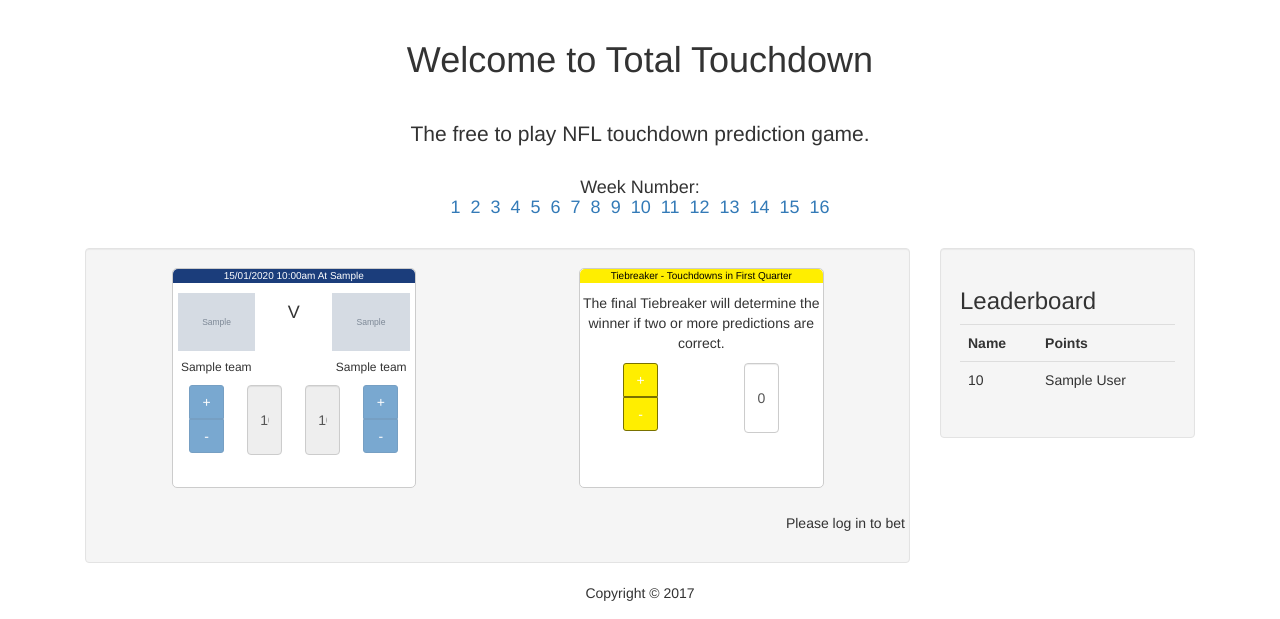
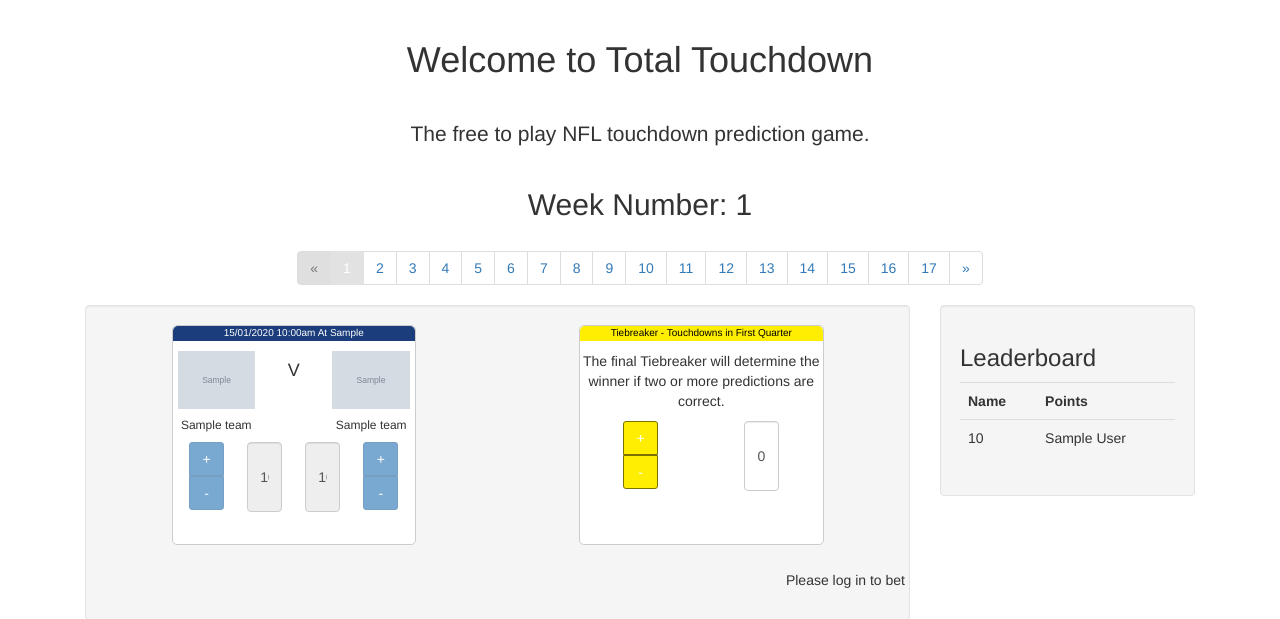
Before and after one commit to MattBarcroft/Total-Touchdowns, a PHP site: page /index.php?week_id=1 in a window 1280 px wide. Shown: the part 101-720 px from the top of the page. Run offline with PHP 8.4, Linux system fonts and the light colour scheme; tables that the repository leaves empty hold one stand-in row (values such as "Sample post"); grey boxes marked "Sample" are stand-in pictures; some libraries are stand-ins or nearby versions.

Commit message:
working on pagination

```diff
--- a/Index.php
+++ b/Index.php
@@ -5,34 +5,57 @@ include("includes/head.php");
   <?php
   include("includes/navbar.php");
   ?>
+  <?php
+  $games = new gamesFactory();
+  $return = $games->most_recent_game_completed();
+  $lastweekarray = $return->fetch();
+  $currentweek = (int)$lastweekarray[0]+1;
+  isset($_GET['week_id']) ? $weekid = $_GET['week_id'] : $weekid = $currentweek;
+  if (isset($weekid)) {
+      $rows = $games->select_games_by_week($weekid);
+  } else {
+      $rows = $games->select_games_by_week($currentweek);
+  }
+
+  ?>
   <div class="container">
 
     <div class="text-center">
       <h1>Welcome to Total Touchdown</h1>
       <p class="lead"> <br>The free to play NFL touchdown prediction game.</p>
         <div class="flex-direction-column div-narrow centre-align">
-      <?php
-      if (isset($_GET['week_id'])) {
-          $weekid = $_GET['week_id'];
-      }
-      echo "<h4>Week Number: ";
-      for ($i = 1; $i < 17; $i++) {
-          echo "&nbsp;<a href=index.php?week_id=$i>".$i."</a>&nbsp;";
-      }
-      echo "<h4>";
+          <?php
+                    echo "<h2>Week Number: ".$weekid."</h2>";
+                    ?>
+      <nav id="week-selector">
+        <ul class="pagination">
+          <li class="page-item <?php echo $weekid <= 1 ? "disabled greyed-out" : ""; ?>">
+            <a class="page-link"  href="<?php echo "index.php?week_id=".($weekid-1); ?>" aria-label="Previous">
+              <span aria-hidden="true">&laquo;</span>
+              <span class="sr-only">Previous</span>
+            </a>
+          </li>
+          <?php
+            for ($i = 1; $i <= 17; $i++) {
+                echo "<li class='page-item";
+                echo (int)$weekid == $i ? " active" : " ";
+                echo $i < $currentweek  ? " completed-game" : " ";
+                echo "'><a class='page-link' href='index.php?week_id=".$i."'>".$i."</a></li>";
+            }
+            ?>
 
-      ?>
+          <li class="page-item <?php echo $weekid >= 17 ? "disabled greyed-out" : ""; ?>">
+            <a class="page-link" href="<?php echo "index.php?week_id=".($weekid+1); ?>" aria-label="Next">
+              <span aria-hidden="true">&raquo;</span>
+              <span class="sr-only">Next</span>
+            </a>
+          </li>
+        </ul>
+      </nav>
     </div>
     </div>
   </div>
-  <?php
-  $games = new gamesFactory();
-  if (isset($weekid)) {
-      $rows = $games->select_games_by_week($weekid);
-  } else {
-      $rows = $games->select_games_by_week(1);
-  }
-  ?>
+
     <!-- Page Content -->
     <div class="container">
 
--- a/content/style/main.css
+++ b/content/style/main.css
@@ -58,6 +58,11 @@ body {
   border-radius: 5px;
 }
 
+.card:hover {
+  box-shadow: 0 5px 15px rgba(0, 0, 0, 0.3);
+  transition: box-shadow 0.3s ease-in-out;
+}
+
 .card-inner {
   padding: 0 5px 5px 5px;
 }
@@ -88,6 +93,12 @@ body {
   width: 35px;
 }
 
+.completed-game>a {
+  color: black;
+  background-color: rgb(226, 226, 226)!important;
+  border-color: rgb(226, 226, 226)!important;
+}
+
 p.card-text {
   font-size: 10px;
   background-color: #1b3d7b;
@@ -107,6 +118,10 @@ p.card-text {
 
 .text-align-center {
   text-align: center;
+}
+
+.greyed-out>a {
+  background-color: rgb(223, 223, 223)!important;
 }
 
 
@@ -191,6 +206,9 @@ p.card-text {
   .card-flex {
     width: 30%;
   }
+  #week-selector {
+    width: 700px;
+  }
 }
 
 
--- a/includes/gameBets.php
+++ b/includes/gameBets.php
@@ -31,6 +31,7 @@
           ?>
         <div class="card-flex">
           <div class="card">
+
           <p class="card-text">
               <?php
               $kickoffdt = date('d/m/Y h:ia', strtotime($row['kickoff_datetime']));
--- a/model/factories/gamesFactory.php
+++ b/model/factories/gamesFactory.php
@@ -87,6 +87,22 @@ class gamesFactory
         return $r;
     }
 
+    public function most_recent_game_completed()
+    {
+        $pdo = get_db();
+
+        $r = $pdo->prepare("
+        SELECT week_id FROM TotalTouchdownsDB.Games
+        where hometeamactualscore is not null
+        group by week_id
+        order by week_id desc
+        LIMIT 1
+        ");
+
+        $r->execute();
+        return $r;
+    }
+
     public function select_games_by_week($week_id)
     {
         $pdo = get_db();
```
Also changed, not shown: sql/insertsweek3.sql (added, +59 -0 lines).
